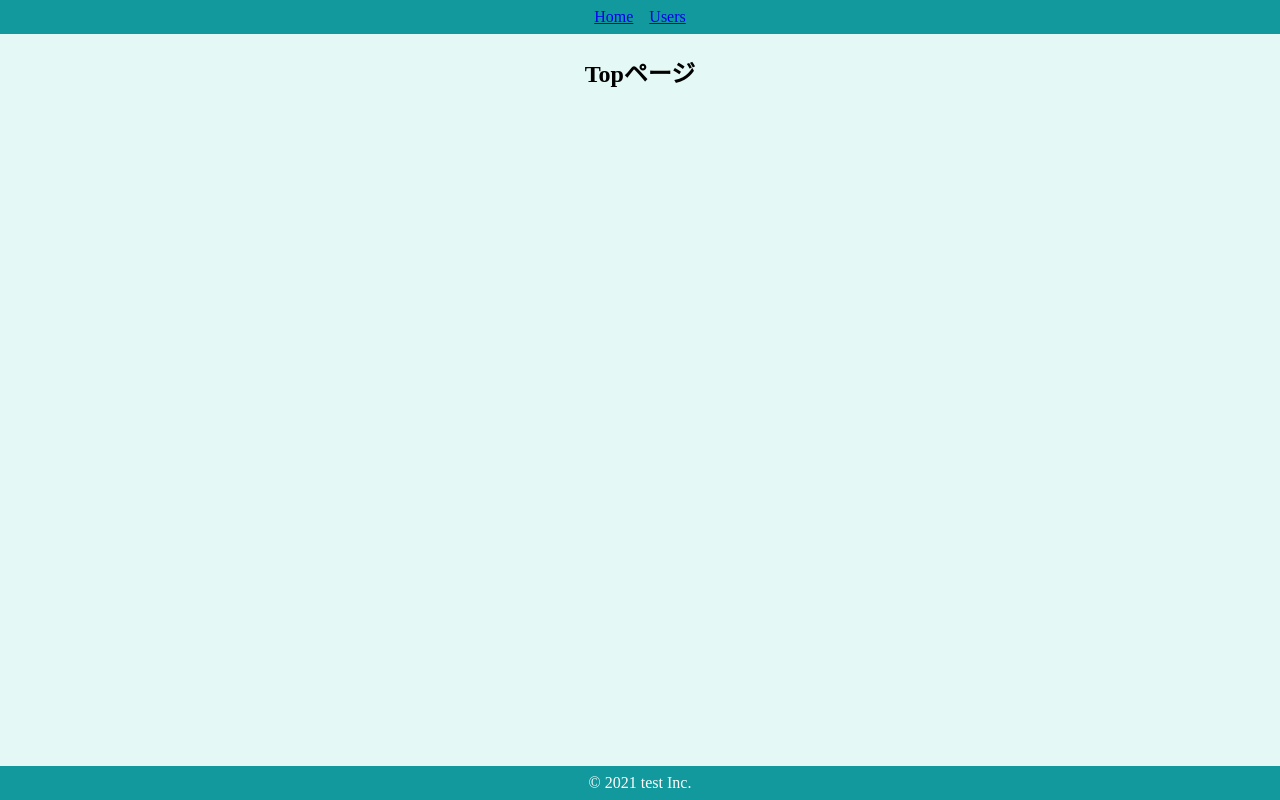
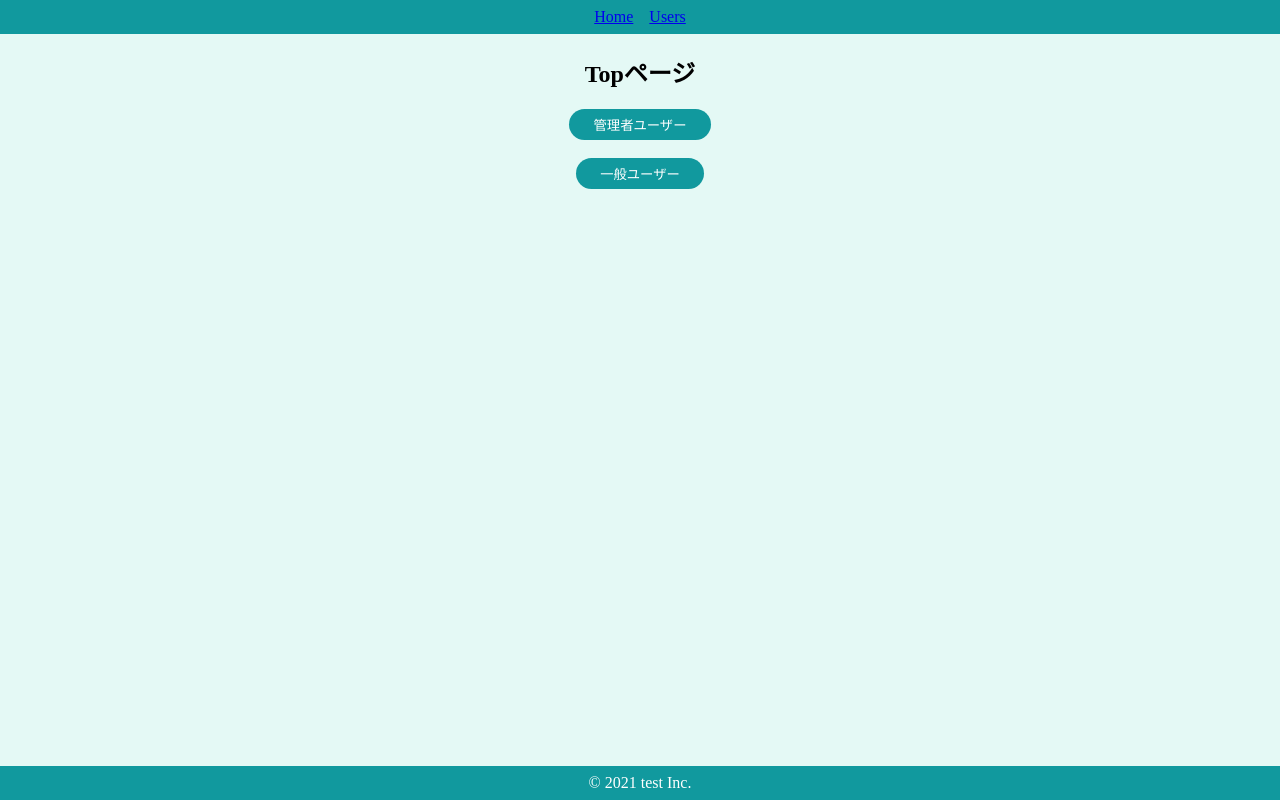
Before and after one commit to baramatsubonzo/react-lesson-atomic-design, a React (Create React App) app: page / in a window 1280 px wide. Built offline with nearby package versions, Linux system fonts and the light colour scheme.

Commit message:
辛い実装例

```diff
--- a/src/components/atoms/button/SecondaryButton.jsx
+++ b/src/components/atoms/button/SecondaryButton.jsx
@@ -2,8 +2,8 @@
 import { BaseButton } from "./BaseButton";
 
 export const SecondaryButton = (props) => {
-  const { children } = props;
-  return <SButton>{children}</SButton>;
+  const { children, onClick } = props;
+  return <SButton onClick={onClick}>{children}</SButton>;
 };
 
 const SButton = styled(BaseButton)`
--- a/src/components/molecules/user/UserIconWithName.jsx
+++ b/src/components/molecules/user/UserIconWithName.jsx
@@ -1,12 +1,13 @@
 import styled from "styled-components";
 
 export const UserIconWithName = (props) => {
-  const { image, name } = props;
+  const { image, name, isAdmin } = props;
 
   return (
     <SContainer>
       <SImg height={160} width={160} src={image} alt={name} />
       <SName>{name}</SName>
+      {isAdmin && <SEdit>編集</SEdit>}
     </SContainer>
   );
 };
@@ -24,3 +25,8 @@
   margin: 0;
   color: #40514e;
 `;
+const SEdit = styled.span`
+  text-decoration: underline;
+  color: #aaa;
+  cursor: pointer;
+`;
--- a/src/components/organisms/user/UserCard.jsx
+++ b/src/components/organisms/user/UserCard.jsx
@@ -3,10 +3,10 @@
 import { UserIconWithName } from "../../molecules/user/UserIconWithName";
 
 export const UserCard = (props) => {
-  const { user } = props;
+  const { user, isAdmin } = props;
   return (
     <Card>
-      <UserIconWithName image={user.image} name={user.name} />
+      <UserIconWithName image={user.image} name={user.name} isAdmin={isAdmin} />
       <SDl>
         <dt>メール</dt>
         <dd>{user.email}</dd>
--- a/src/components/pages/Top.jsx
+++ b/src/components/pages/Top.jsx
@@ -1,9 +1,21 @@
 import styled from "styled-components";
+import { useHistory } from "react-router-dom";
+import { SecondaryButton } from "../atoms/button/SecondaryButton";
 
 export const Top = () => {
+  const history = useHistory();
+
+  const onClickAdmin = () =>
+    history.push({ pathname: "/users", state: { isAdmin: true } });
+  const onClickGeneral = () =>
+    history.push({ pathname: "/users", state: { isAdmin: false } });
   return (
     <SContainer>
       <h2>Topページ</h2>
+      <SecondaryButton onClick={onClickAdmin}>管理者ユーザー</SecondaryButton>
+      <br />
+      <br />
+      <SecondaryButton onClick={onClickGeneral}>一般ユーザー</SecondaryButton>
     </SContainer>
   );
 };
--- a/src/components/pages/Users.jsx
+++ b/src/components/pages/Users.jsx
@@ -1,4 +1,6 @@
 import styled from "styled-components";
+import { useLocation } from "react-router-dom";
+
 import { SearchInput } from "../molecules/SearchInput";
 import { UserCard } from "../organisms/user/UserCard";
 
@@ -17,13 +19,15 @@
 });
 
 export const Users = () => {
+  const { state } = useLocation();
+  const isAdmin = state ? state.isAdmin : false;
   return (
     <SContainer>
       <h2>ユーザー一覧</h2>
       <SearchInput />
       <SUserArea>
         {users.map((user) => (
-          <UserCard key={users.id} user={user} />
+          <UserCard key={users.id} user={user} isAdmin={isAdmin} />
         ))}
       </SUserArea>
     </SContainer>
```
